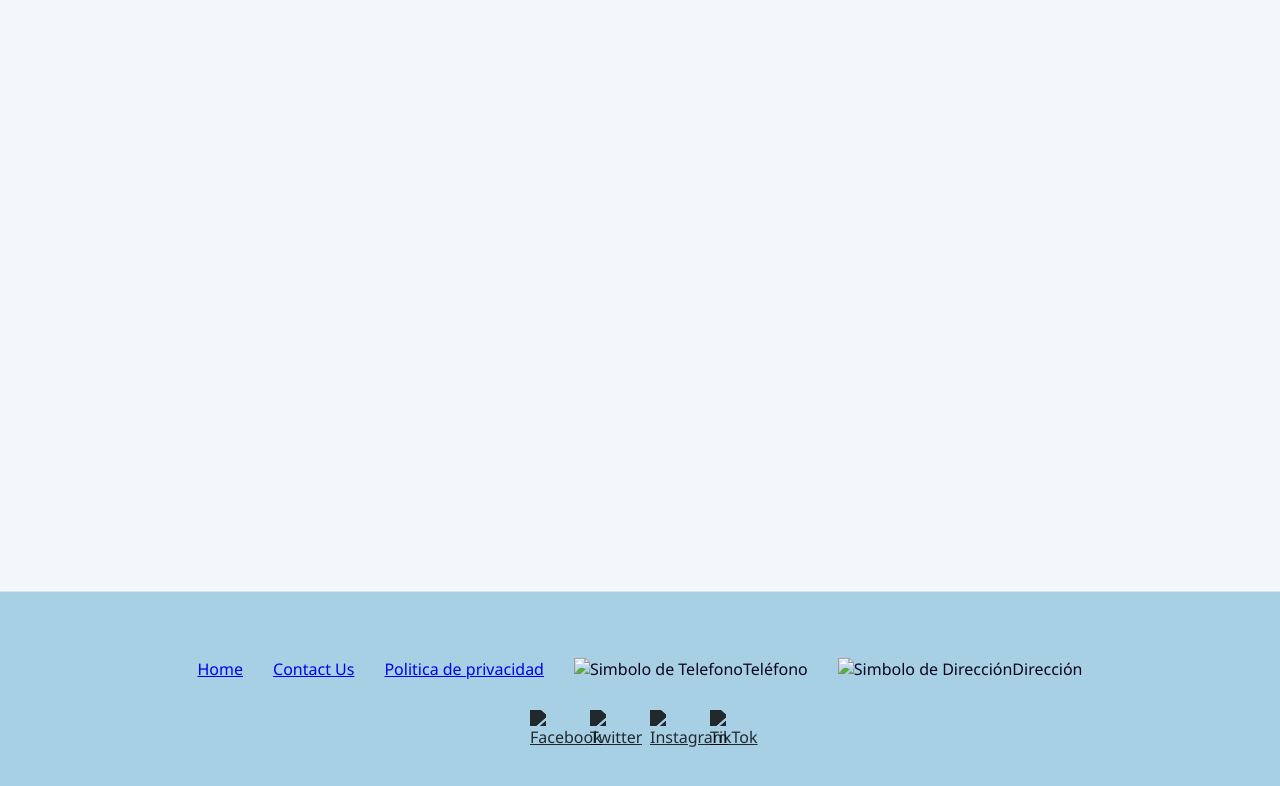
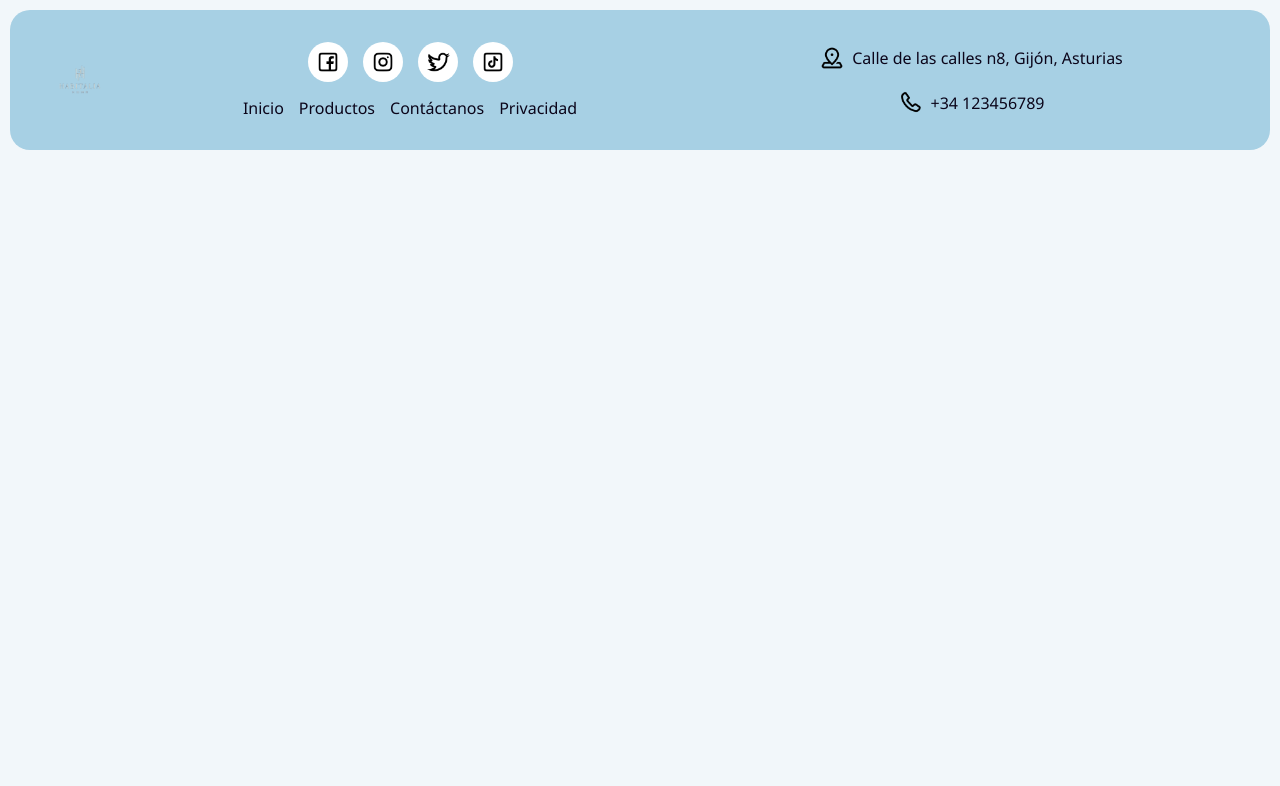
Before and after one commit to Danieldm115/Proyecto-HabitaliaHome, a plain HTML site: page html/footer.html in a window 1280 px wide. Drawn offline with Linux system fonts and the light colour scheme.

Commit message:
Rediseño del footer y alguna cosa del header

```diff
--- a/html/footer.html
+++ b/html/footer.html
@@ -2,36 +2,32 @@
 <html>
   <link rel="stylesheet" href="../styles/footerStyles.css" />
   <link rel="stylesheet" href="../styles/styles.css" />
-  <footer class="main-footer section-padding">
-    <div class="container">
-      <div class="main-footer__menu">
-        <ul>
-          <li><a href="index.html">Home</a></li>
-          <li><a href="#">Contact Us</a></li>
-          <li><a href="#">Politica de privacidad</a></li>
-          <li><img src="" alt="Simbolo de Telefono" />Teléfono</li>
-          <li><img src="" alt="Simbolo de Dirección" />Dirección</li>
-        </ul>
+  <footer>
+    <img class="webIcon" src="../assets/icons/HH.png" />
+    <div class="footerOptions">
+      <div class="footerOptionsRow1">
+        <img class="socialIcon" src="../assets/icons/facebook_icon.png" />
+        <img class="socialIcon" src="../assets/icons/instagram_icon.png" />
+        <img class="socialIcon" src="../assets/icons/twitter_icon.png" />
+        <img class="socialIcon" src="../assets/icons/tiktok_icon.png" />
       </div>
-      <div class="main-footer__social-links">
-        <ul>
-          <li>
-            <a href="#"
-              ><img src="assets/icons/facebook.png" alt="Facebook"
-            /></a>
-          </li>
-          <li>
-            <a href="#"><img src="assets/icons/twitter.png" alt="Twitter" /></a>
-          </li>
-          <li>
-            <a href="#"
-              ><img src="assets/icons/instagram.png" alt="Instagram"
-            /></a>
-          </li>
-          <li>
-            <a href="#"><img src="assets/icons/linkedin.png" alt="TikTok" /></a>
-          </li>
-        </ul>
+      <div class="footerOptionsRow2">
+        <a href="index.html">Inicio</a>
+        <a href="/html/products.html">Productos</a>
+        <a href="/html/contact.html">Contáctanos</a>
+        <a href="#">Privacidad</a>
+      </div>
+    </div>
+
+    <div class="footerOptions">
+      <div class="footerOptionsRow1">
+        <a>
+          <img src="../assets/icons/location_icon.png" />Calle de las calles n8,
+          Gijón, Asturias</a
+        >
+      </div>
+      <div class="footerOptionsRow2">
+        <a><img src="../assets/icons/phone_icon.png" />+34 123456789</a>
       </div>
     </div>
   </footer>
--- a/styles/footerStyles.css
+++ b/styles/footerStyles.css
@@ -1,79 +1,92 @@
-/* ===============================
-   ESTILOS DEL FOOTER
-   =============================== */
-.main-footer {
+/*Estilo del contenedor del footer, posicionamiento etc*/
+footer {
   background-color: var(--color-principal);
-  color: var(--color-texto);
-  border-top: 1px solid var(--color-border);
-  margin-top: auto;
-  position: fixed;
-  bottom: 0;
+  display: flex;
+  flex-direction: row;
+  padding: 20px;
+  margin: 10px;
+  border-radius: 20px;
+
+  .webIcon {
+    width: 100px;
+    height: 100px;
+  }
+}
+
+/*Contenedor de todas las opciones del footer (social, navegación etc)*/
+.footerOptions {
+  display: flex;
+  flex-direction: column;
+  justify-content: center;
+  gap: 15px;
+  width: 100%;
+}
+.footerOptionsRow1 {
+  display: flex;
+  align-items: center;
+  justify-content: center;
+  gap: 15px;
+  flex-direction: row;
+  width: 100%;
+  height: fit-content;
+}
+.footerOptionsRow2 {
+  display: flex;
+  align-items: center;
+  justify-content: center;
+  gap: 15px;
+  flex-direction: row;
   width: 100%;
 }
 
-.section-padding {
-  padding: 50px 0;
+/*Icono de redes sociales y su hover*/
+.socialIcon {
+  width: 30px;
+  height: 30px;
+  background-color: white;
+  padding: 5px;
+  border-radius: 25px;
+  transition: transform 0.2s ease;
+}
+.socialIcon:hover {
+  transform: translateY(-5px);
+  transition: 0.5s;
+  transition: transform 0.2s ease;
 }
 
-.main-footer .container {
-  max-width: 1200px;
-  margin: 0 auto;
-  text-align: center;
-  padding: 0 15px;
+/*Estilo de cada una de las opciones del footer y hover y su icono*/
+a {
+  color: var(--color-texto);
+  font-weight: 500;
+  text-decoration: none;
+  display: flex;
+  gap: 5px;
+  transition: 0.5s;
+  align-items: center;
+
+  img {
+    width: 30px;
+    height: 30px;
+  }
+}
+a:hover {
+  color: var(--color-hover-text);
+  transition: 0.5s;
 }
 
-.main-footer__menu ul {
-  display: flex;
-  justify-content: center;
-  flex-wrap: wrap;
-  list-style: none;
-  padding: 0;
-  margin-bottom: 30px;
-  gap: 30px;
+/*Diseño responsive*/
+
+/*Vista para móviles*/
+
+@media screen and (max-width: 768px) {
+  footer {
+    flex-direction: column;
+  }
 }
 
-.footer_menu ul li a {
-  text-decoration: none;
-  color: var(--color-texto);
-  font-size: 16px;
-  font-weight: 500;
-  opacity: 0.8;
-  transition: 0.3s;
+/* Tablet o pantalla encogida a medias */
+@media (min-width: 768px) and (max-width: 1023px) {
 }
 
-.footer_menu ul li a:hover {
-  opacity: 1;
-  text-decoration: underline;
+@media (min-width: 1024px) {
 }
-
-.main-footer__social-links ul {
-  display: flex;
-  justify-content: center;
-  list-style: none;
-  padding: 0;
-  margin: 0;
-  gap: 20px;
-}
-
-.main-footer__social-links ul li a {
-  display: inline-block;
-  width: 40px;
-  height: 40px;
-  transition: transform 0.3s;
-}
-
-.main-footer__social-links ul li a:hover {
-  transform: translateY(-5px);
-}
-
-.main-footer__social-links img {
-  width: 100%;
-  height: auto;
-  opacity: 0.8;
-  filter: brightness(0); /* oscurece iconos */
-  transition: opacity 0.3s;
-}
-
-.main-footer__social-links li:hover img {
-  opacity: 1;
-}
--- a/styles/shoppingCartStyles.css
+++ b/styles/shoppingCartStyles.css
@@ -3,6 +3,7 @@
   display: flex;
   flex-direction: column;
   align-items: center;
+  flex-grow: 1;
   padding: 20px 60px 20px 60px;
 }
 
--- a/styles/styles.css
+++ b/styles/styles.css
@@ -32,4 +32,7 @@ body {
   font-family: "Segoe UI", Tahoma, Geneva, Verdana, sans-serif;
   background-color: var(--color-neutro);
   color: var(--color-texto);
+  display: flex;
+  flex-direction: column;
+  min-height: 100vh;
 }
```
Also changed, not shown: html/header.html (+5 -3 lines), styles/headerStyles.css (+22 -0 lines).
